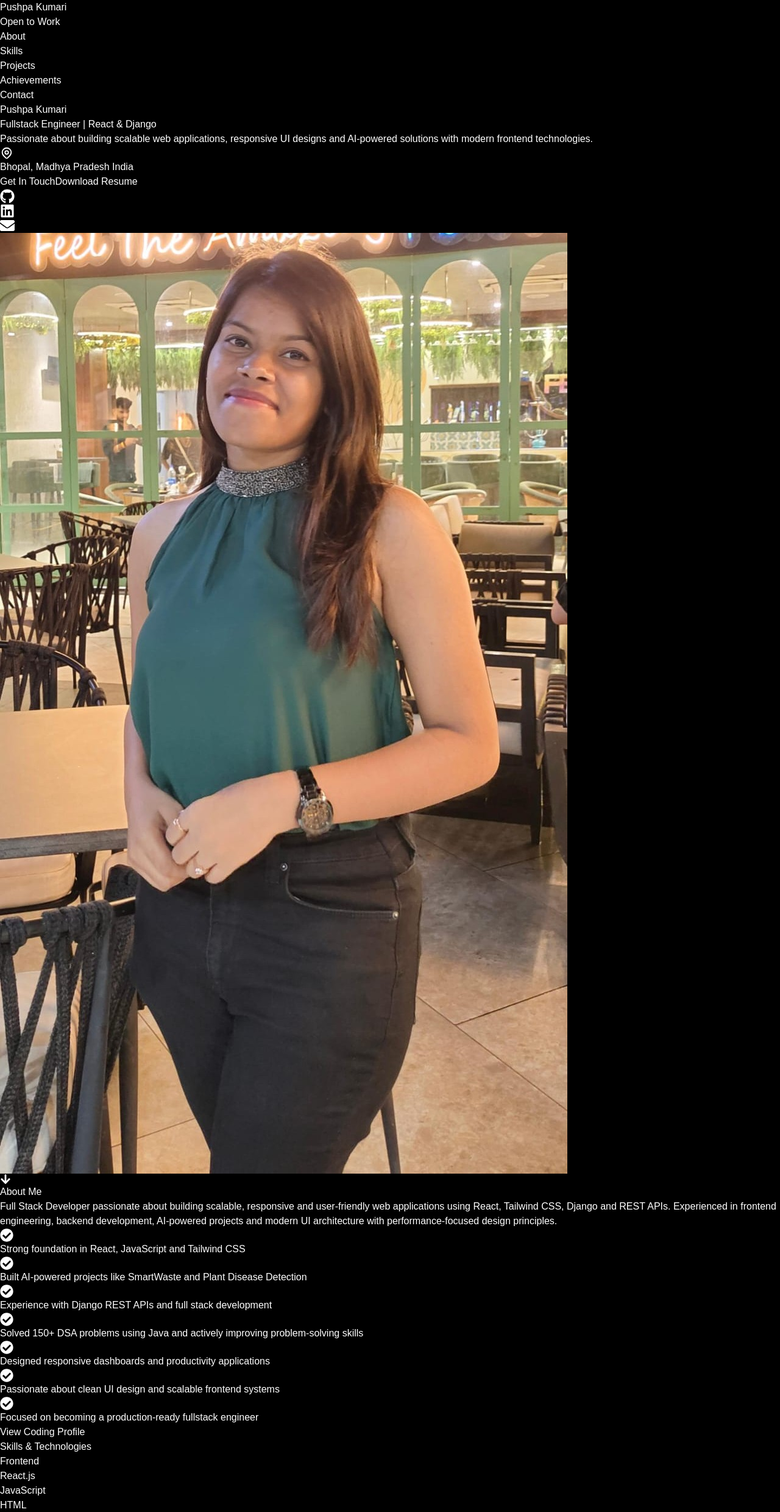
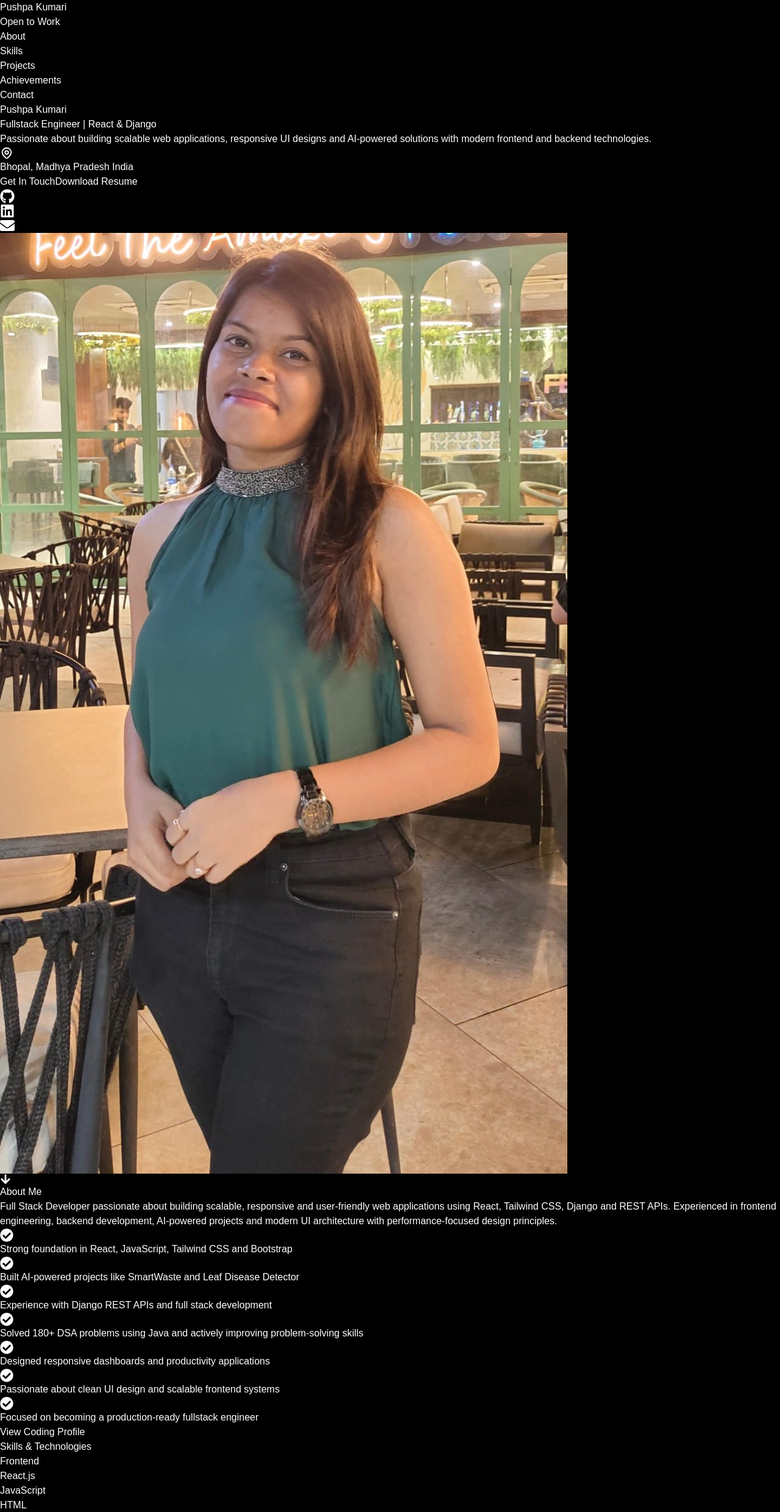
Before and after one commit to Pushpa2-ai/pushpa-portfolio, a React app: page / in a window 1280 px wide. Shown: the top 2480 px of the page at 61% size. Built offline with nearby package versions, Linux system fonts and the light colour scheme; the HTML template or start-up script is replaced by a standard one.

Commit message:
Update portfolio content and resume

```diff
--- a/src/components/About.jsx
+++ b/src/components/About.jsx
@@ -47,14 +47,14 @@ const About = () => {
             <div className="flex items-start gap-4">
               <FaCheckCircle className="text-green-400 mt-1" size={22} />
               <p className="text-gray-300 text-[17px]">
-                Strong foundation in React, JavaScript and Tailwind CSS
+                Strong foundation in React, JavaScript, Tailwind CSS and Bootstrap
               </p>
             </div>
 
             <div className="flex items-start gap-4">
               <FaCheckCircle className="text-green-400 mt-1" size={22} />
               <p className="text-gray-300 text-[17px]">
-                Built AI-powered projects like SmartWaste and Plant Disease Detection
+                Built AI-powered projects like SmartWaste and Leaf Disease Detector
               </p>
             </div>
 
@@ -68,7 +68,7 @@ const About = () => {
             <div className="flex items-start gap-4">
               <FaCheckCircle className="text-green-400 mt-1" size={22} />
               <p className="text-gray-300 text-[17px]">
-                Solved 150+ DSA problems using Java and actively improving problem-solving skills
+                Solved 180+ DSA problems using Java and actively improving problem-solving skills
               </p>
             </div>
 
--- a/src/components/Hero.jsx
+++ b/src/components/Hero.jsx
@@ -37,7 +37,7 @@ const Hero = () => {
             <p className="text-gray-400 text-xl leading-10 max-w-2xl mb-8">
               Passionate about building scalable web applications,
               responsive UI designs and AI-powered solutions with
-              modern frontend technologies.
+              modern frontend and backend technologies.
             </p>
 
             <div className="flex items-center gap-2 text-gray-400 mb-10">
```
Also changed, not shown: 1 other file (tests, documents, lock files or other folders).
